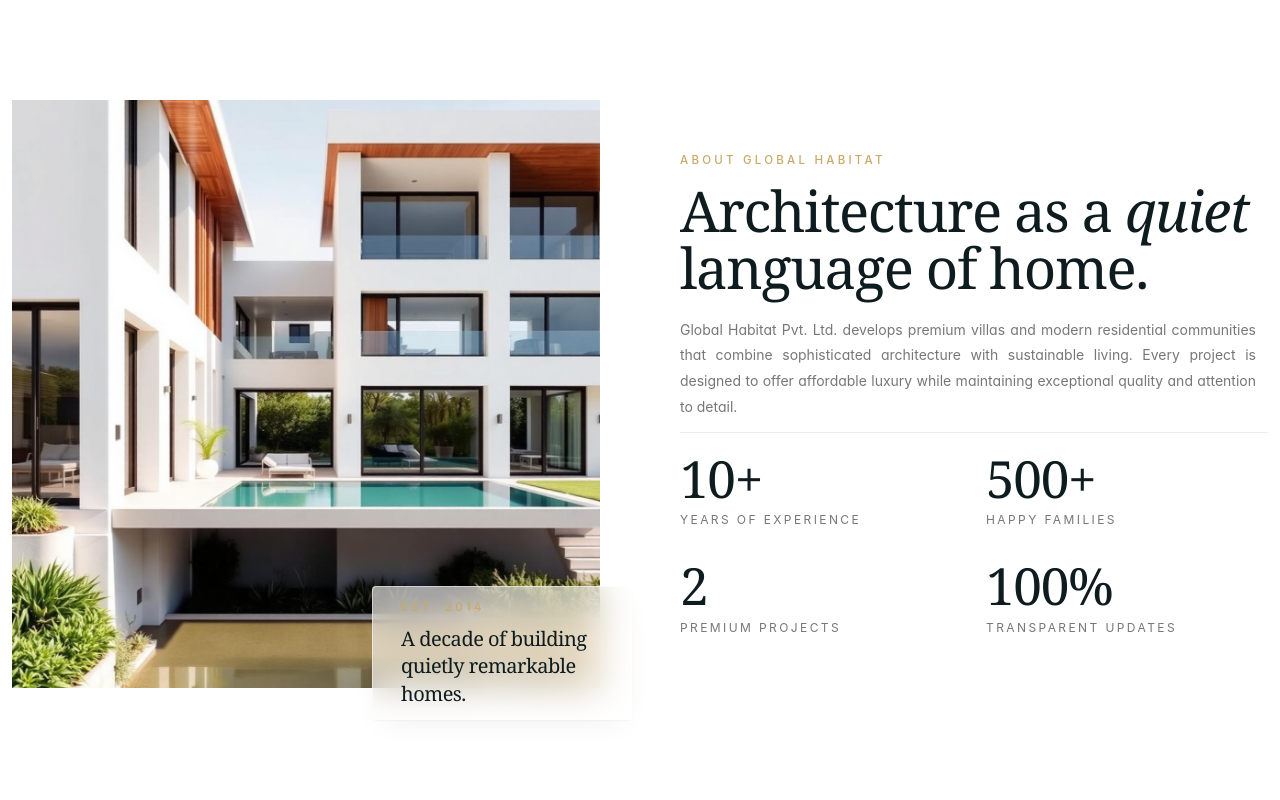
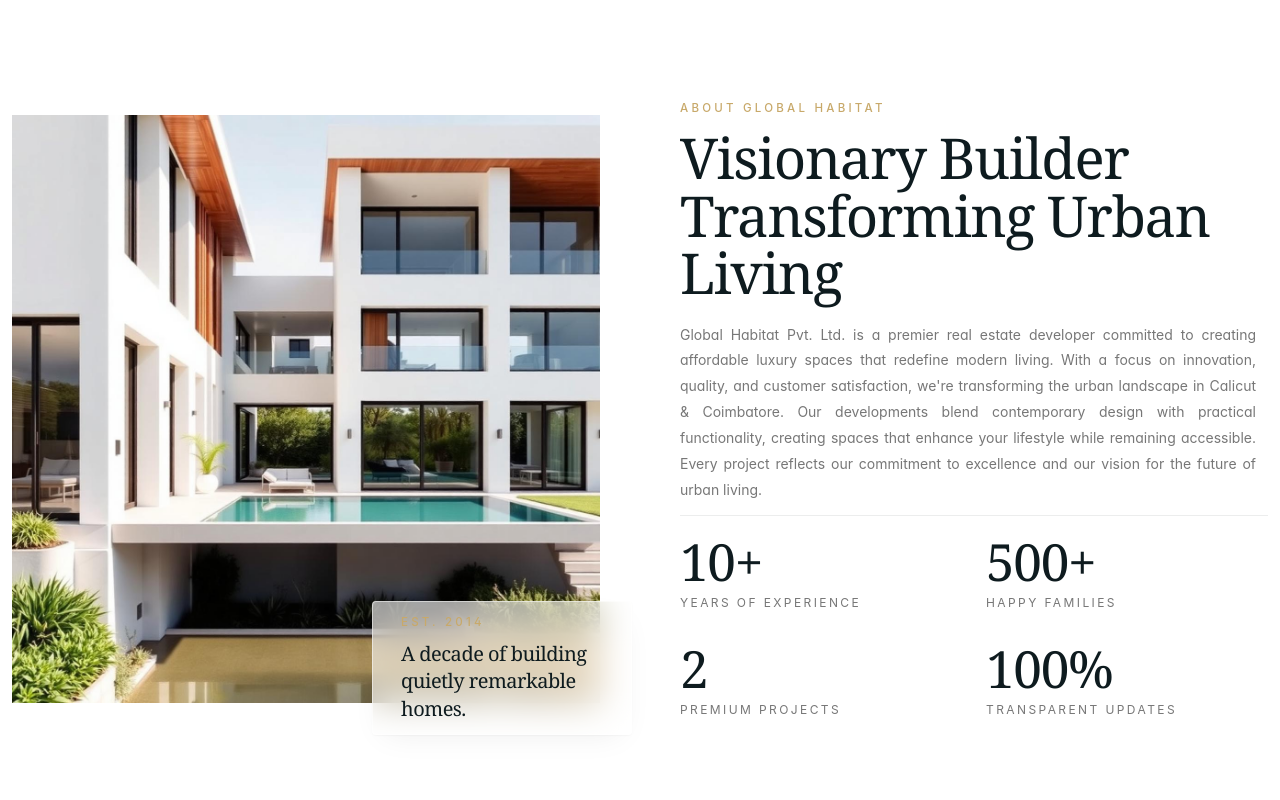
Before and after one commit to extechnology/Global-Habitat, a React (Vite) app: page / in a window 1280 px wide. Shown: the part 860-1660 px from the top of the page. Built offline with nearby package versions, Linux system fonts and the light colour scheme.

Commit message:
updated project page

```diff
--- a/src/components/about/About.tsx
+++ b/src/components/about/About.tsx
@@ -19,7 +19,7 @@
               initial={{ scale: 1.15 }}
               whileInView={{ scale: 1 }}
               viewport={{ once: true, amount: 0.3 }}
-              transition={{ duration: .8, ease: [0.65, 0, 0.35, 1] }}
+              transition={{ duration: 0.8, ease: [0.65, 0, 0.35, 1] }}
               src="/about.jpeg"
               alt="Modern luxury villa exterior with infinity pool"
               loading="lazy"
@@ -40,17 +40,21 @@
           </Reveal>
           <Reveal delay={0.1}>
             <h2 className="text-display mt-3 text-[clamp(2rem,4.4vw,3.6rem)] text-ink">
-              Architecture as a <span className="italic">quiet</span> language
-              of home.
+              Visionary Builder <span className="">Transforming</span> Urban
+              Living
             </h2>
           </Reveal>
           <Reveal delay={0.2}>
             <p className="mt-5 text-muted-foreground text-justify text-xs md:text-sm leading-[1.85] max-w-xl">
-              Global Habitat Pvt. Ltd. develops premium villas and modern
-              residential communities that combine sophisticated architecture
-              with sustainable living. Every project is designed to offer
-              affordable luxury while maintaining exceptional quality and
-              attention to detail.
+              Global Habitat Pvt. Ltd. is a premier real estate developer
+              committed to creating affordable luxury spaces that redefine
+              modern living. With a focus on innovation, quality, and customer
+              satisfaction, we're transforming the urban landscape in Calicut &
+              Coimbatore. Our developments blend contemporary design with
+              practical functionality, creating spaces that enhance your
+              lifestyle while remaining accessible. Every project reflects our
+              commitment to excellence and our vision for the future of urban
+              living.
             </p>
           </Reveal>
 
--- a/src/components/home/Gallery.tsx
+++ b/src/components/home/Gallery.tsx
@@ -65,7 +65,7 @@
           animate={{ opacity: 1 }}
           exit={{ opacity: 0 }}
           onClick={() => setOpen(null)}
-          className="fixed inset-0 z-70 bg-(--ink)/95 backdrop-blur-md grid place-items-center p-6 cursor-zoom-out"
+          className="fixed inset-0 z-70 bg-ink/95 backdrop-blur-md grid place-items-center p-6 cursor-zoom-out"
         >
           <button
             onClick={() => setOpen(null)}
--- a/src/components/home/LeftContent.tsx
+++ b/src/components/home/LeftContent.tsx
@@ -13,11 +13,11 @@
     >
       {/* Heading */}
       <h2 className="text-3xl font-light leading-[1.1] tracking-tight text-neutral-900 sm:text-4xl">
-        Representing
+        Experience Living
         <br />
-        the Epitome
+        Refined
         <br />
-        of Luxury
+        Living
       </h2>
 
       {/* Divider */}
@@ -25,15 +25,12 @@
 
       {/* Description */}
       <p className="text-xs md:text-[15px] leading-6 text-neutral-600 text-justify sm:text-[16px]">
-        Global Habitat creates thoughtfully crafted homes where timeless
-        architecture, modern luxury and nature come together to deliver an
-        extraordinary living experience.
-      </p>
-
-      <p className="mt-2 text-xs md:text-[15px] leading-6 text-neutral-600 text-justify sm:text-[16px]">
-        Every residence is designed with exceptional attention to detail,
-        premium finishes and sustainable living principles that enrich everyday
-        life.
+        A Premier luxyry villa developer in Kerala, dedicated to creating
+        elegant homes that combine contemporary architecture, exceptional
+        craftsmanship, and premium amenities. With a commitment to quality,
+        innovation, and customer satisfaction, we deliver thoughtfully designed
+        residents that offer comfort, sophistication and lasting value in
+        carefully selected locations.{" "}
       </p>
 
       {/* CTA */}
--- a/src/components/shared/Footer.tsx
+++ b/src/components/shared/Footer.tsx
@@ -57,7 +57,7 @@
           <div className="lg:col-span-5">
             <p className="eyebrow text-gold">Global Habitat</p>
             <h3 className="text-display text-4xl md:text-5xl mt-4 max-w-md">
-              Crafting homes that quietly outlast trends.
+              Your Signature Address Starts Here.
             </h3>
             <form className="mt-10 flex items-center gap-3 border-b border-white/15 pb-3 max-w-md">
               <input
--- a/src/pages/ProjectsPage.tsx
+++ b/src/pages/ProjectsPage.tsx
@@ -56,13 +56,13 @@
                     loading="lazy"
                     className="absolute inset-0 h-full w-full object-cover transition-transform duration-1800 ease-[cubic-bezier(.65,0,.35,1)] group-hover:scale-110"
                   />
-                  <div className="absolute inset-0 bg-linear-to-t from-[var(--ink)]/65 via-transparent to-transparent opacity-80 group-hover:opacity-100 transition-opacity" />
+                  <div className="absolute inset-0 bg-linear-to-t from-ink/65 via-transparent to-transparent opacity-80 group-hover:opacity-100 transition-opacity" />
                   <div className="absolute top-6 left-6">
                     <span
                       className={`inline-flex items-center gap-2 text-[10px] uppercase tracking-[0.25em] px-3 py-1.5 rounded-full backdrop-blur-md ${
                         p.status === "Ongoing"
-                          ? "bg-[var(--gold)]/90 text-[var(--ink)]"
-                          : "bg-white/85 text-[var(--ink)]"
+                          ? "bg-gold/90 text-ink"
+                          : "bg-white/85 text-ink"
                       }`}
                     >
                       <span className="h-1.5 w-1.5 rounded-full bg-current" />
@@ -82,7 +82,7 @@
                   </div>
                 </div>
                 <div className="grid md:grid-cols-12 gap-6 mt-7 items-start">
-                  <p className="md:col-span-8 text-[var(--muted-foreground)] leading-relaxed">
+                  <p className="md:col-span-8 text-muted-foreground leading-relaxed">
                     {p.desc}
                   </p>
                   <a
```
